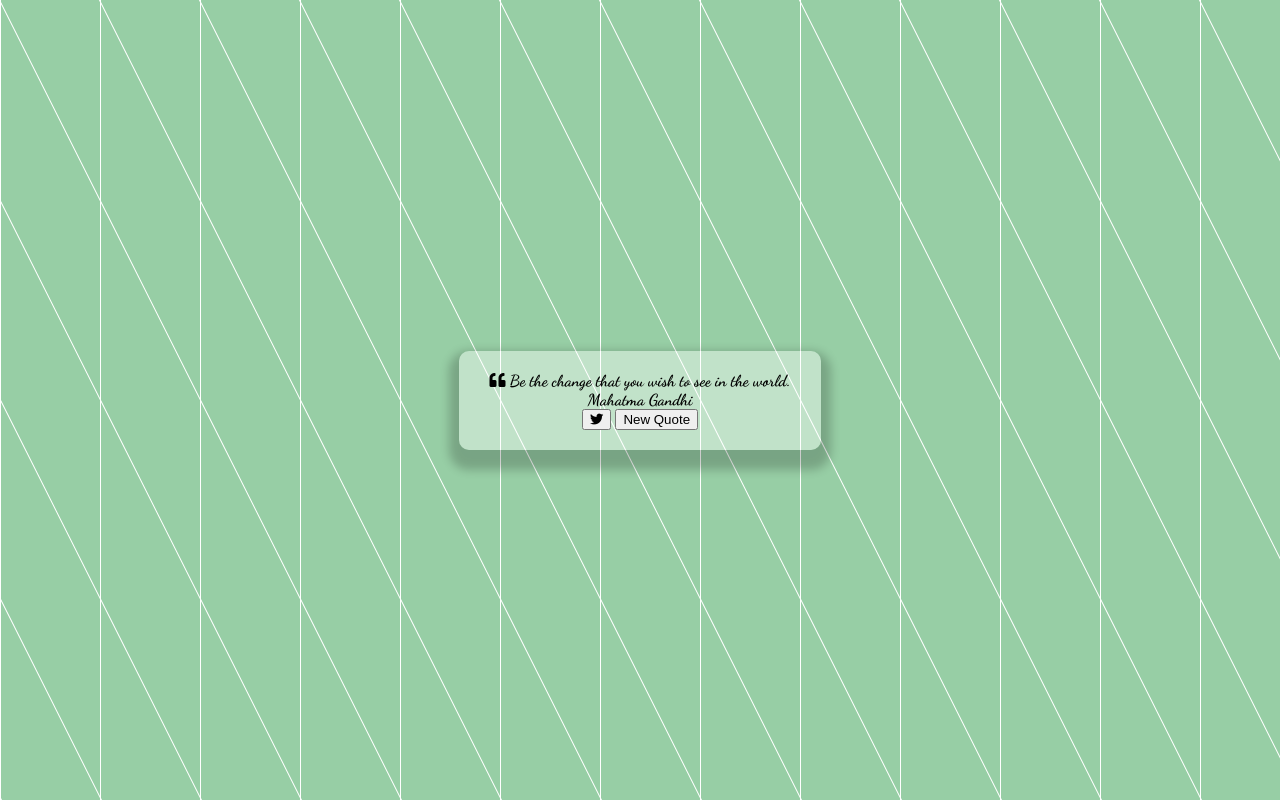
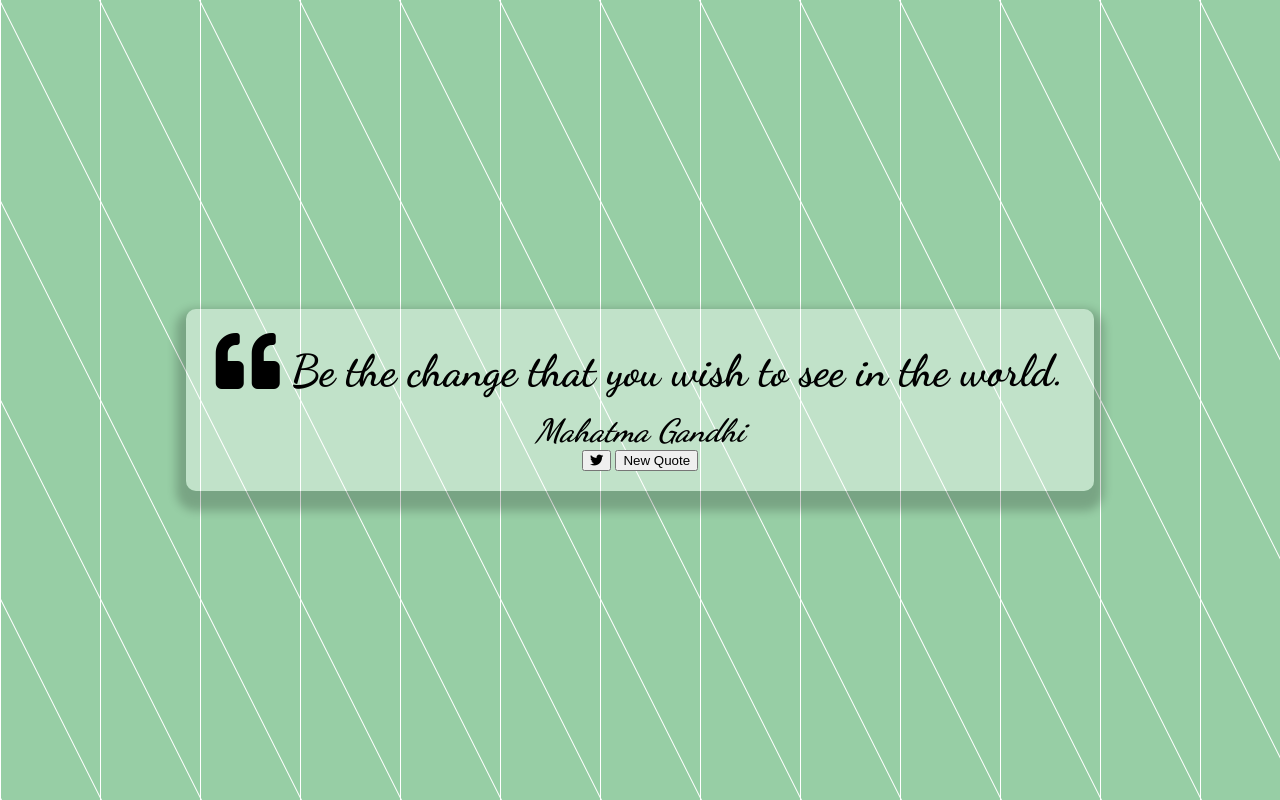
Before and after one commit to fcristianacc/quote-generator, a plain HTML site: page index.html in a window 1280 px wide. Drawn offline with Linux system fonts and the light colour scheme.

Commit message:
Stylized the quote text and quote author

```diff
--- a/style.css
+++ b/style.css
@@ -25,3 +25,22 @@ body {
     background-color: rgba(255, 255, 255, 0.4);
     box-shadow: 0 10px 10px 10px rgba(0, 0, 0, 0.2);
 }
+
+.quote-text {
+    font-size: 2.75rem;
+}
+
+.long-quote {
+    font-size: 1rem;
+}
+
+.fa-quote-left {
+    font-size: 4rem;
+}
+
+.quote-author {
+    margin-top: 15px;
+    font-size: 2rem;
+    font-weight: 400;
+    font-style: italic;
+}
```
